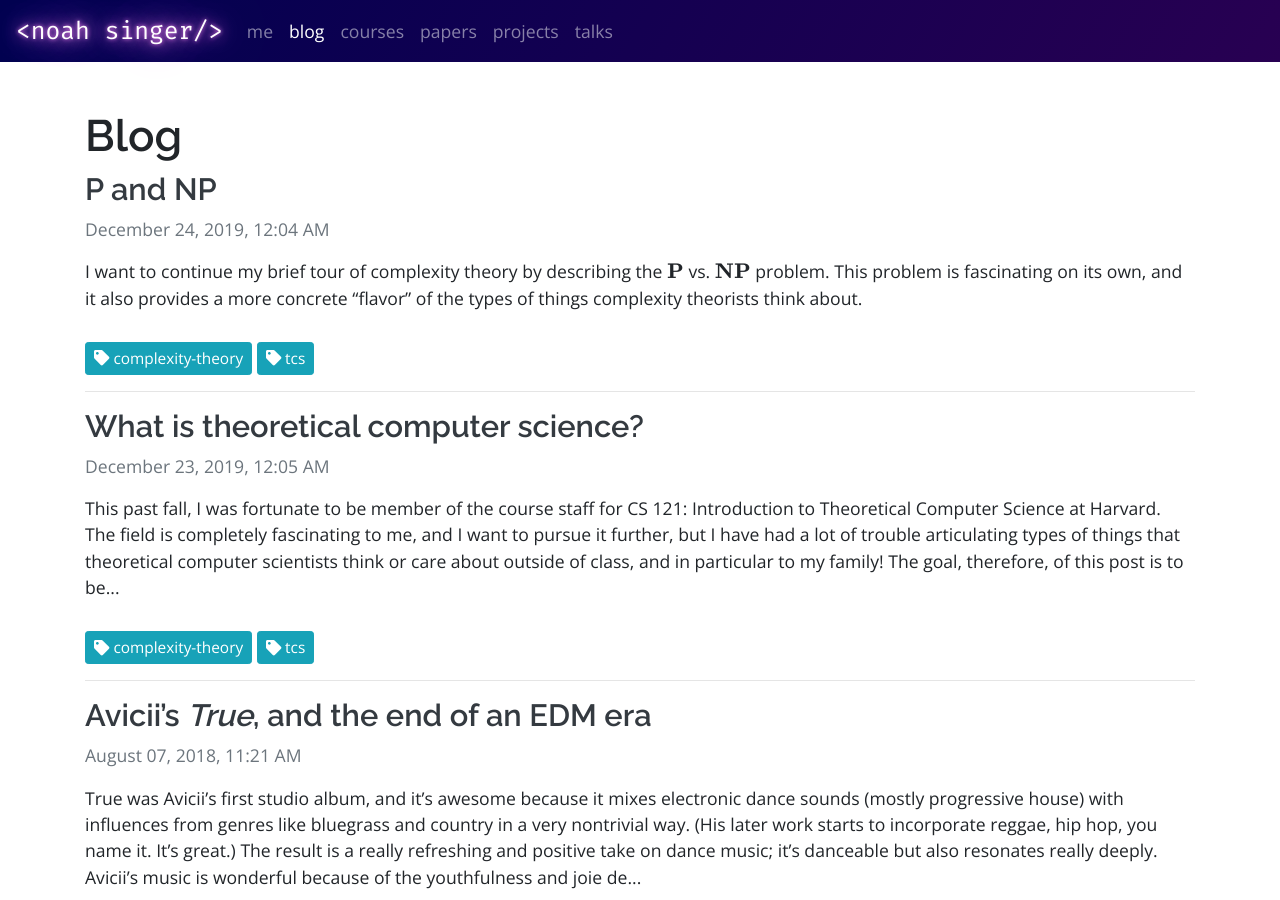
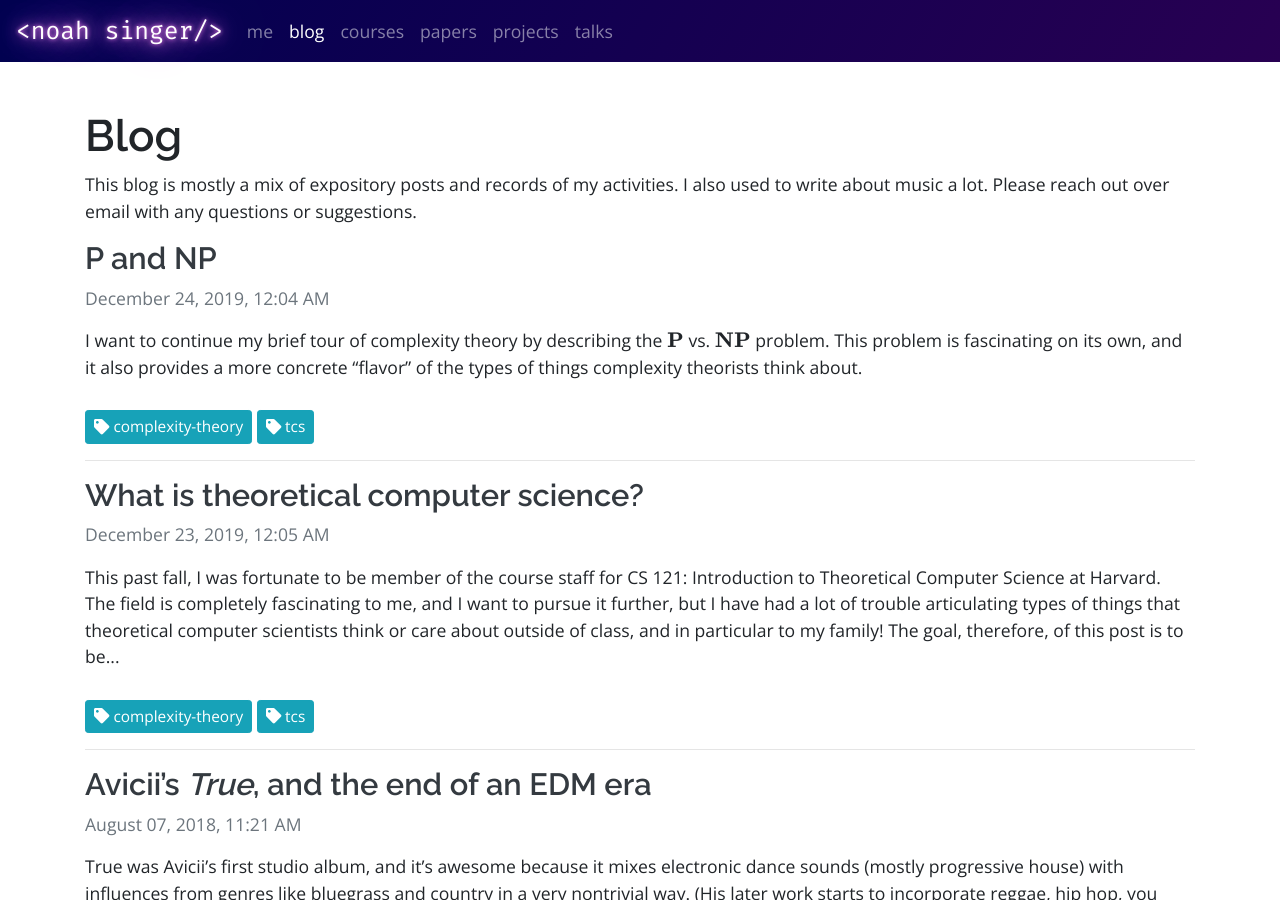
Before and after one commit to singerng/noahsinger.org, a Jekyll site: the page built from blog/index.md, in a window 1280 px wide and 900 px high. Built offline with Jekyll 4.4.1, drawn with Linux system fonts in a browser that asks for light colours; nearby versions of some CDN libraries; formulas are drawn with MathJax 3.

Commit message:
updated blog description

```diff
--- a/blog/index.md
+++ b/blog/index.md
@@ -5,6 +5,8 @@ layout: default
 ---
 
 # Blog
+
+This blog is mostly a mix of expository posts and records of my activities. I also used to write about music a lot. Please reach out over email with any questions or suggestions.
 
 {% for post in site.posts %}
 <div>
```
